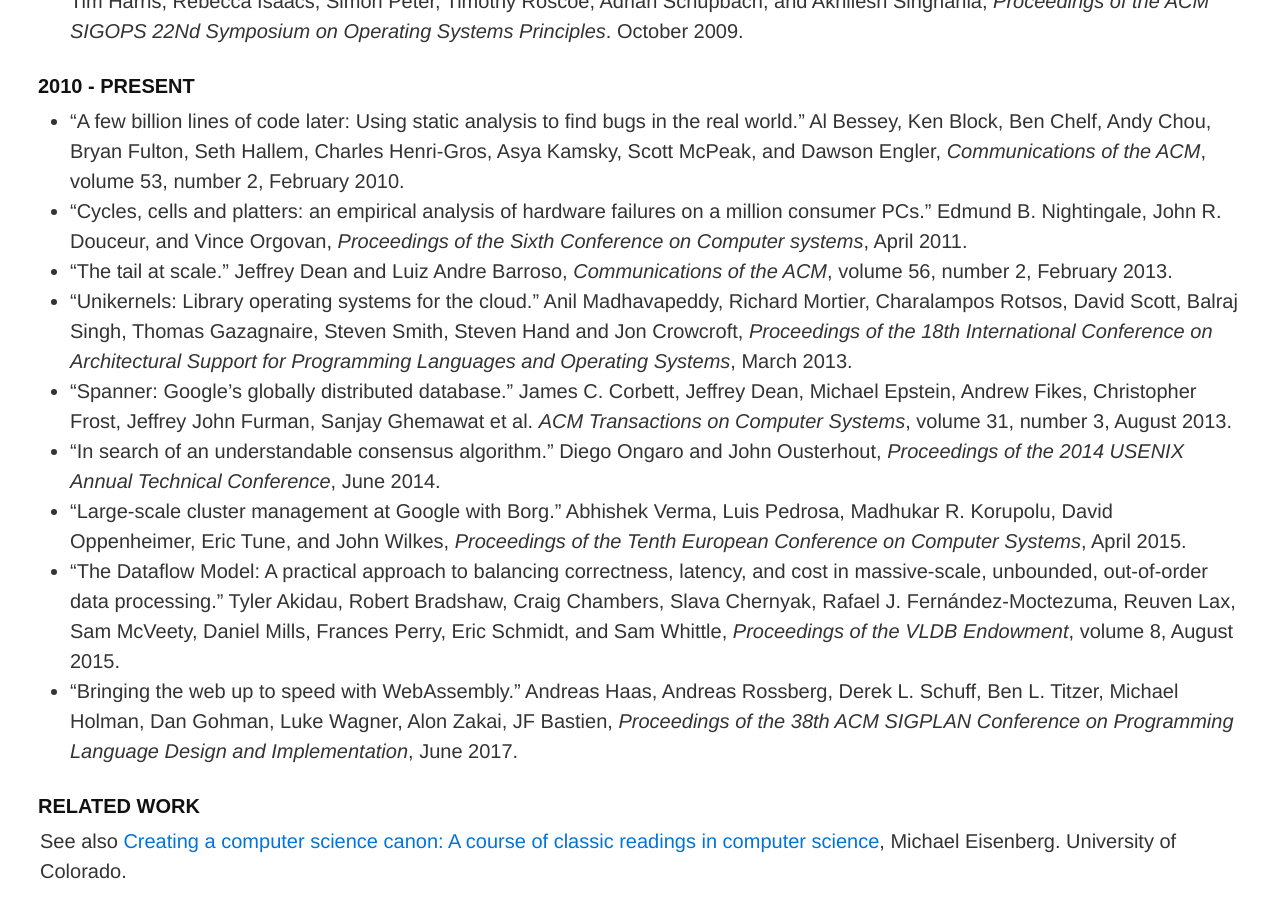
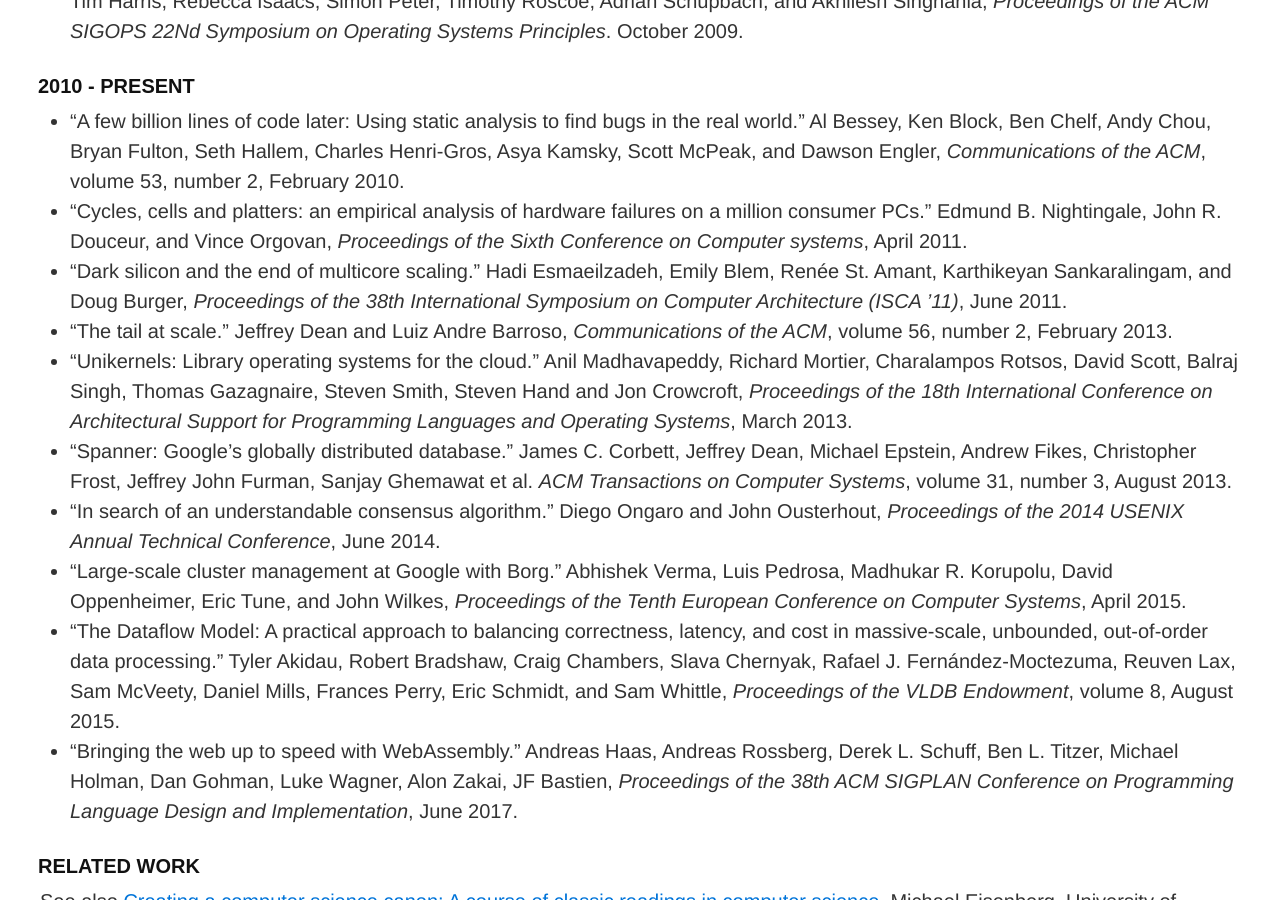
Before and after one commit to mspiegel/mspiegel.github.com, a Jekyll site: the page built from canon.md, in a window 1280 px wide and 900 px high, scrolled down 5724 px. Built offline with Jekyll 4.4.1, drawn with Linux system fonts in a browser that asks for light colours.

Commit message:
Add Dark Silicon and the End of Multicore Scaling

```diff
--- a/canon.md
+++ b/canon.md
@@ -133,6 +133,7 @@ Suggestions, criticisms, or comments are always appreciated.
 
 * "A few billion lines of code later: Using static analysis to find bugs in the real world." Al Bessey, Ken Block, Ben Chelf, Andy Chou, Bryan Fulton, Seth Hallem, Charles Henri-Gros, Asya Kamsky, Scott McPeak, and Dawson Engler, _Communications of the ACM_, volume 53, number 2, February 2010.
 * "Cycles, cells and platters: an empirical analysis of hardware failures on a million consumer PCs." Edmund B. Nightingale, John R. Douceur, and Vince Orgovan, _Proceedings of the Sixth Conference on Computer systems_, April 2011.
+* "Dark silicon and the end of multicore scaling." Hadi Esmaeilzadeh, Emily Blem, Renée St. Amant, Karthikeyan Sankaralingam, and Doug Burger, _Proceedings of the 38th International Symposium on Computer Architecture (ISCA ’11)_, June 2011.
 * "The tail at scale." Jeffrey Dean and Luiz Andre Barroso, _Communications of the ACM_, volume 56, number 2, February 2013.
 * "Unikernels: Library operating systems for the cloud." Anil Madhavapeddy, Richard Mortier, Charalampos Rotsos, David Scott, Balraj Singh, Thomas Gazagnaire, Steven Smith, Steven Hand and Jon Crowcroft, _Proceedings of the 18th International Conference on Architectural Support for Programming Languages and Operating Systems_, March 2013.
 * "Spanner: Google’s globally distributed database." James C. Corbett, Jeffrey Dean, Michael Epstein, Andrew Fikes, Christopher Frost, Jeffrey John Furman, Sanjay Ghemawat et al. _ACM Transactions on Computer Systems_, volume 31, number 3, August 2013.
```
